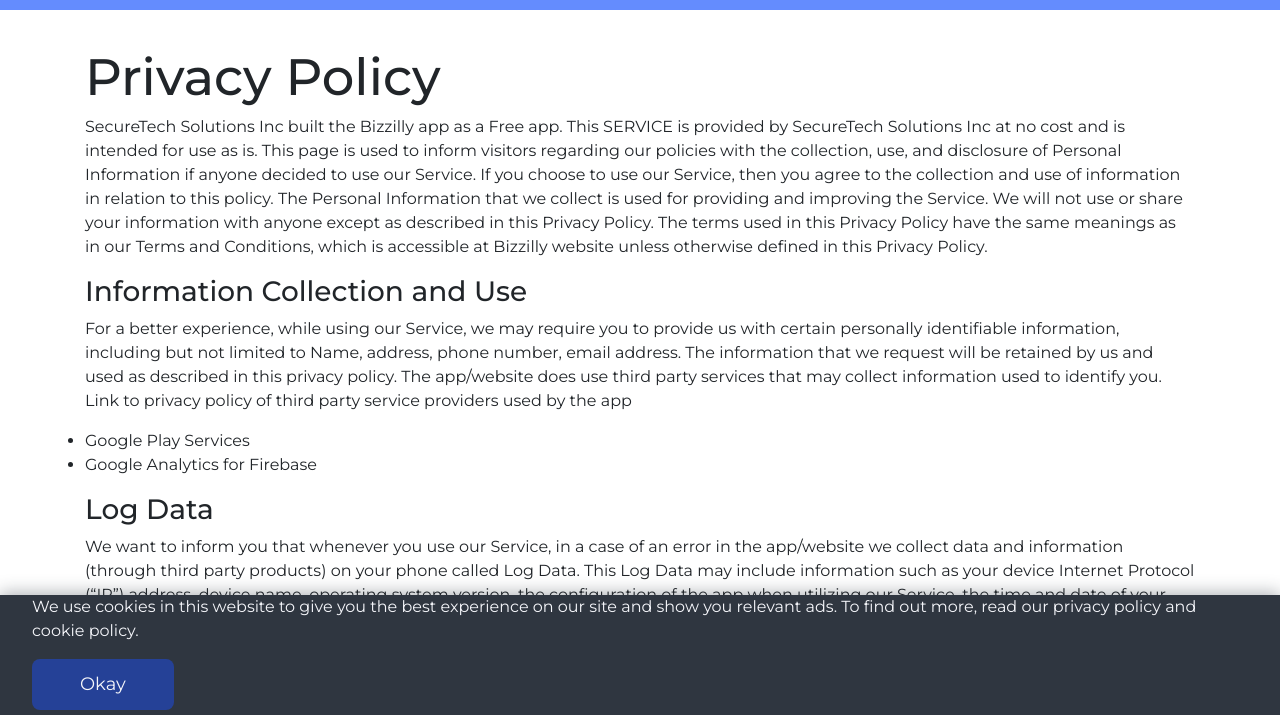
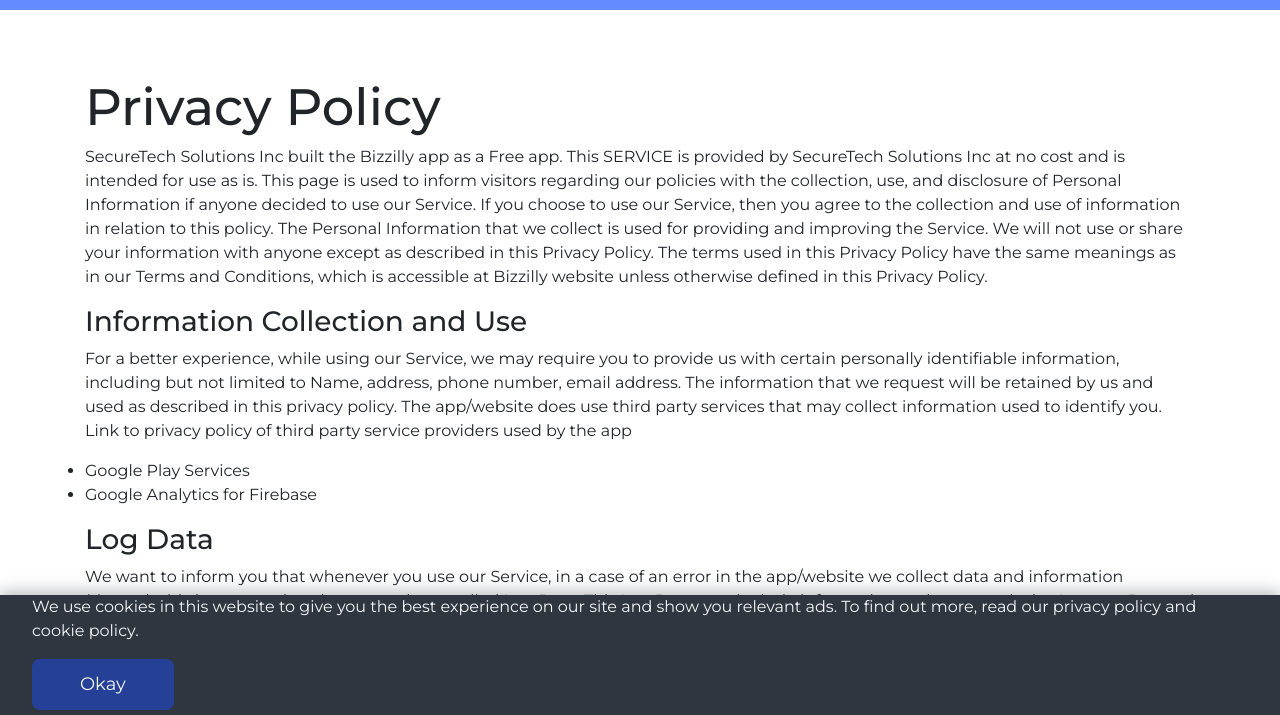
Before and after one commit to Harshalkhed/bizzillywebsite, a plain HTML site: page privacypolicy.html in a window 1280 px wide. Shown: the part 74-789 px from the top of the page. Drawn offline with Linux system fonts and the light colour scheme.

Commit message:
major fuckup commit

```diff
--- a/privacypolicy.html
+++ b/privacypolicy.html
@@ -44,13 +44,6 @@
 <body>
 
 
-<div id="page-wrap">
-
-
-	<!-- ==========================================================================================================
-													   HERO
-		 ========================================================================================================== -->
-
 	<div >
 		<div   style="position: fixed;background-color: #648cfe; width: 100%;opacity: 1; z-index: 1000;"   >
 			<nav  class="container   navbar navbar-expand-lg main-navbar-nav  navbar-light">
@@ -85,11 +78,17 @@
 
 
 		</div>
-		</div> <!-- first section wrapper -->
+	</div>
 
-    <div class="fh5co-advantages-outer">
-        <div style="margin-top: 50px;" class="container fh5co-hero-outer" style="height: min-content;">
-			<h1 style="font-size:4vw;" class="animated fadeIn wow justify-content-center" data-wow-delay="0.4s">Privacy Policy</h1>
+
+
+<div>
+
+
+
+    <div>
+        <div style="margin-top: 150px;"class="container" >
+			<h1 style="font-size:4vw;" class="animated fadeIn wow" data-wow-delay="0.4s">Privacy Policy</h1>
 
 			<!-- <img class="fh5co-hero-smartphone animated fadeInRight wow" data-wow-delay="1s" src="img/homescreen.png" alt="Smartphone"> -->
 		</div>
```
Also changed, not shown: termsandcondition.html (+16 -10 lines). Lines whose indentation alone changed are shown as unchanged.
